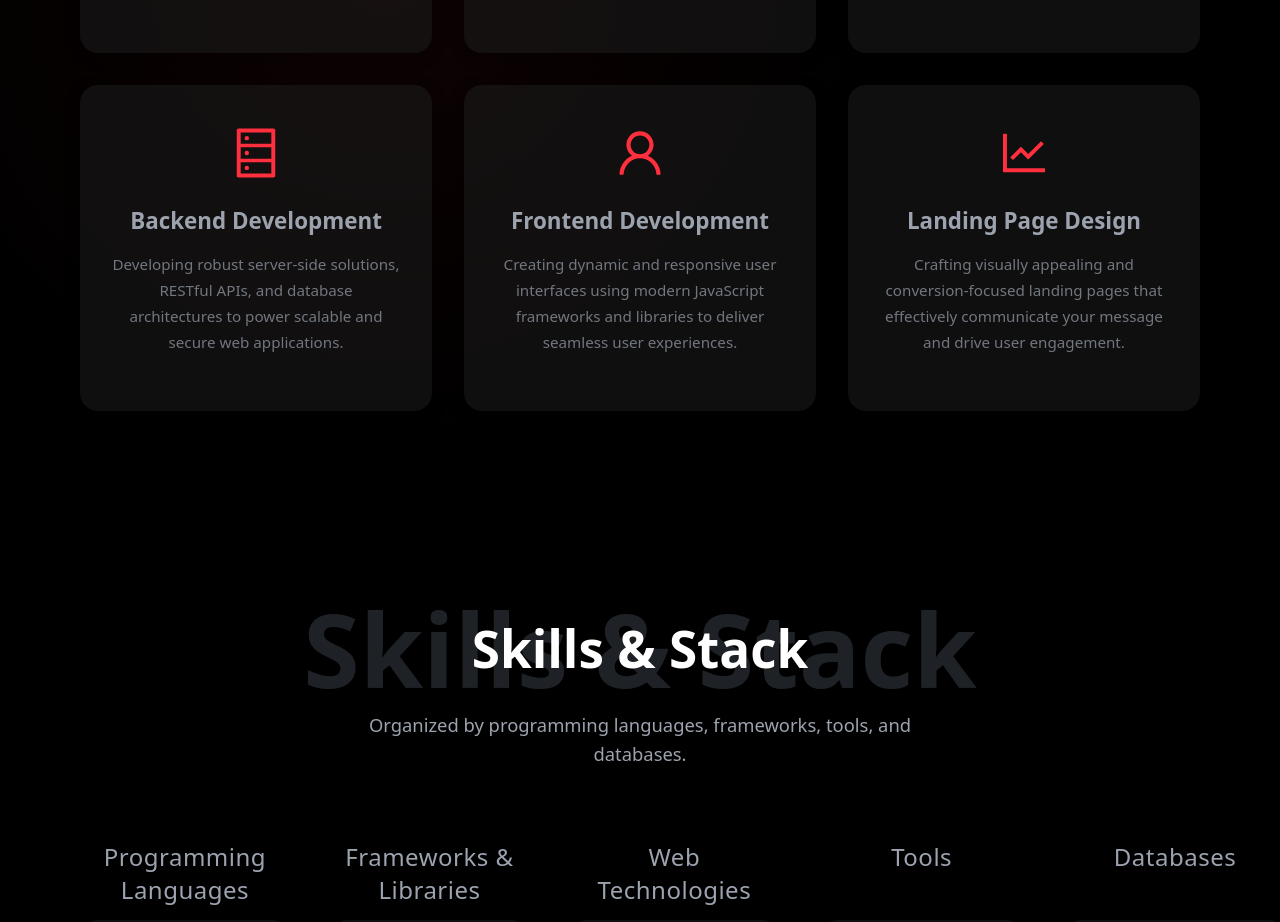
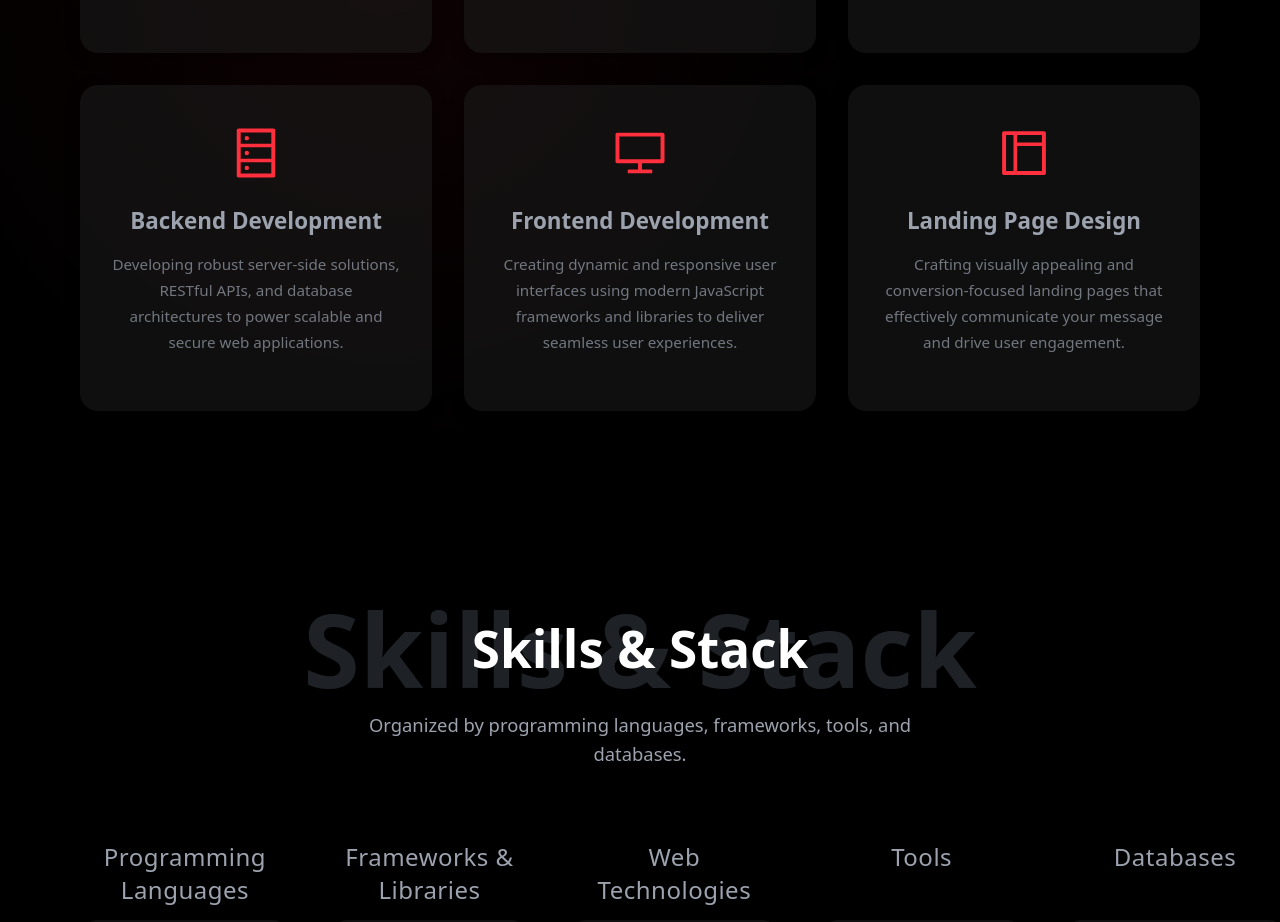
Before and after one commit to KushanDB/Kushan_Portfolio, a React (Create React App) app: page / in a window 1280 px wide. Shown: the part 2240-3162 px from the top of the page. Built offline with nearby package versions, Linux system fonts and the light colour scheme.

Commit message:
Update Services.jsx

```diff
--- a/src/components/Services.jsx
+++ b/src/components/Services.jsx
@@ -1,5 +1,5 @@
 import React from "react";
-import { AiOutlineUser, AiOutlineMobile, AiOutlineCode, AiOutlineBgColors, AiOutlineDatabase, AiOutlineLineChart } from "react-icons/ai";
+import { AiOutlineUser, AiOutlineMobile, AiOutlineCode, AiOutlineBgColors, AiOutlineDatabase, AiOutlineLineChart, AiOutlineDesktop, AiOutlineLayout } from "react-icons/ai";
 import { useScrollAnimation } from "../utils/useScrollAnimation";
 
 const Services = () => {
@@ -28,12 +28,12 @@ const Services = () => {
       description: "Developing robust server-side solutions, RESTful APIs, and database architectures to power scalable and secure web applications."
     },
     {
-      icon: <AiOutlineUser />,
+      icon: <AiOutlineDesktop />,
       title: "Frontend Development",
       description: "Creating dynamic and responsive user interfaces using modern JavaScript frameworks and libraries to deliver seamless user experiences."
     },
     {
-      icon: <AiOutlineLineChart />,
+      icon: <AiOutlineLayout />,
       title: "Landing Page Design",
       description: "Crafting visually appealing and conversion-focused landing pages that effectively communicate your message and drive user engagement."
     }
```
